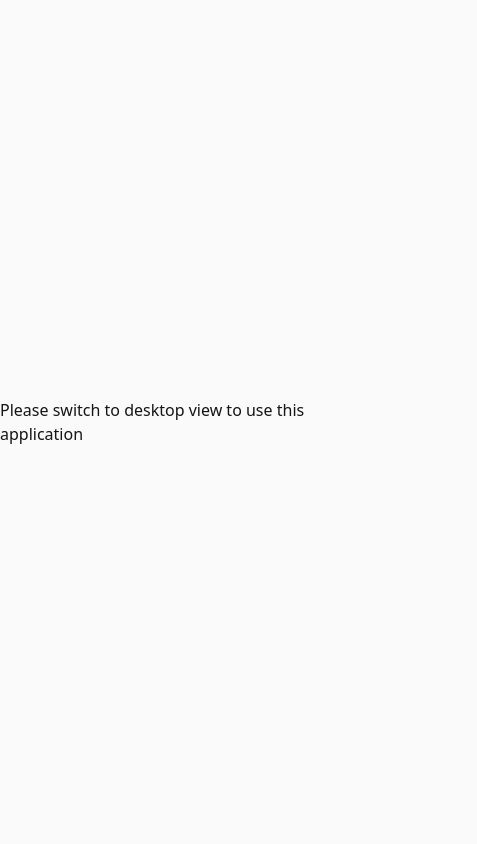
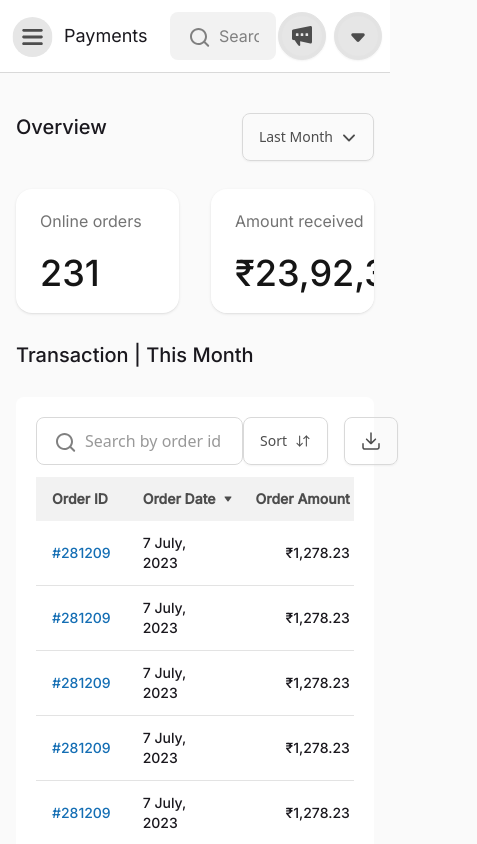
Before and after one commit to sachdevavaibhav/dukaan-dash, a React (Vite) app: page / in a window 390 px wide. Shown: the top 844 px of the page, 477 px wide, since content can reach past the window. Built offline with nearby package versions, Linux system fonts and the light colour scheme.

Commit message:
enhancement --responsive for tablet

```diff
--- a/src/App.jsx
+++ b/src/App.jsx
@@ -3,15 +3,15 @@ import Sidebar from "./components/sidebar/Sidebar"
 
 function App() {
 
-  const isMobile = window.innerWidth <= 768;
+  // const isMobile = window.innerWidth <= 768;
 
-  if (isMobile) {
-    return (
-      <div className="flex w-full h-screen justify-center items-center">
-        <h1>Please switch to desktop view to use this application</h1>
-      </div>
-    )
-  }
+  // if (isMobile) {
+  //   return (
+  //     <div className="flex w-full h-screen justify-center items-center">
+  //       <h1>Please switch to desktop view to use this application</h1>
+  //     </div>
+  //   )
+  // }
 
   return (
     <div className="flex items-start">
--- a/src/components/header/Header.jsx
+++ b/src/components/header/Header.jsx
@@ -5,10 +5,10 @@ import SearchInput from "../searchInput/SearchInput";
 
 function Navbar() {
     return (
-        <header className="navbar bg-white border-b border-b-[#D9D9D9] font-inter px-10 py-3">
+        <header className="navbar bg-white border-b border-b-[#D9D9D9] font-inter ps-16 lg:ps-4 lg:pe-4 xl:px-10 py-3">
             <div className="navbar-start flex items-center">
                 <span className="font-normal mr-3 text-primary text-lg">Payments</span>
-                <div className="flex items-center gap-1 text-xs text-secondary">
+                <div className="hidden lg:flex items-center gap-1 text-xs text-secondary">
                     <img src={helpIcon} alt="How it works?" />
                     <span>How it works?</span>
                 </div>
--- a/src/components/sidebar/Sidebar.jsx
+++ b/src/components/sidebar/Sidebar.jsx
@@ -1,49 +1,29 @@
-import { sidebarData } from "./data.js";
-import nishyanLogo from "../../assets/nishyan-logo.png";
-import chevronDownIcon from "../../assets/icons/chevronDown.svg";
-import walletIcon from "../../assets/icons/wallet.svg";
+
+import SidebarContent from "./SidebarContent.jsx";
+import hamburgerIcon from "../../assets/icons/hamburger.svg";
 
 function Sidebar() {
     return (
-        <div className="fixed left-0 flex flex-col bg-navy text-white h-screen w-full max-w-[14rem]">
-            <div className="mb-2 p-4 flex justify-between items-center">
-                <div className="flex gap-2">
-                    <div className="avatar">
-                        <div className="w-12 rounded">
-                            <img src={nishyanLogo} />
-                        </div>
+        <>
+            <div className="drawer absolute top-[2%] left-3">
+                <input id="my-drawer" type="checkbox" className="drawer-toggle" />
+                    <div className="drawer-content">
+                        {/* Page content here */}
+                        <label htmlFor="my-drawer" className="drawer-button">
+                            <img src={hamburgerIcon} alt="" />
+                        </label>
                     </div>
-                    <div className="flex flex-col justify-between">
-                        <h5 className="text-base font-inter font-medium">Nishyan</h5>
-                        <span className="text-xs font-inter font-normal underline">Visit Store</span>
+                <div className="drawer-side z-50">
+                    <label htmlFor="my-drawer" aria-label="close sidebar" className="drawer-overlay"></label>
+                    <div className="flex flex-col bg-navy text-white h-screen w-full max-w-[13rem] xl:max-w-[14rem]">
+                        <SidebarContent/>
                     </div>
                 </div>
-                <div role="button">
-                    <img src={chevronDownIcon} />
-                </div>
             </div>
-            <nav className="flex flex-col gap-1 w-full font-sans text-base font-normal px-2">
-                {sidebarData?.map((item, index) => {
-                    return (
-                        <div key={index} role="button" tabIndex={index} className={`flex items-center w-full rounded-md p-3 text-start font-medium leading-tight ${item.isActive ? "bg-navy-light" : ""} transition-all hover:bg-navy-light outline-none font-inter`}>
-                            <div className="grid place-items-center mr-4">
-                                <img src={item.icon} alt={`${item.title} icon`} />
-                            </div>
-                            {item.title}
-                        </div>
-                    );
-                })}
-            </nav>
-            <div className="flex items-center gap-4 p-3 mx-3 bg-navy-light rounded-md mt-auto mb-3">
-                <div className="bg-[#ffffff1a] p-2 rounded-md">
-                    <img src={walletIcon} className="w-full" alt="Wallet Icon" />
-                </div>
-                <div className="flex flex-col">
-                    <span className="text-xs font-inter">Available Credits</span>
-                    <span className="text-base font-inter font-medium">222.10</span>
-                </div>
+            <div className="fixed hidden lg:flex left-0 flex-col bg-navy text-white h-screen w-full max-w-[13rem] xl:max-w-[14rem]">
+                <SidebarContent />
             </div>
-        </div>
+        </>
     )
 };
 
--- /dev/null
+++ b/src/components/sidebar/SidebarContent.jsx
@@ -0,0 +1,50 @@
+import { sidebarData } from "./data.js";
+import nishyanLogo from "../../assets/nishyan-logo.png";
+import chevronDownIcon from "../../assets/icons/chevronDown.svg";
+import walletIcon from "../../assets/icons/wallet.svg";
+
+function SidebarContent() {
+    return (
+        <>
+            <div className="mb-2 p-4 flex justify-between items-center">
+                <div className="flex gap-2">
+                    <div className="avatar">
+                        <div className="w-12 rounded">
+                            <img src={nishyanLogo} />
+                        </div>
+                    </div>
+                    <div className="flex flex-col justify-between">
+                        <h5 className="text-base font-inter font-medium">Nishyan</h5>
+                        <span className="text-xs font-inter font-normal underline">Visit Store</span>
+                    </div>
+                </div>
+                <div role="button">
+                    <img src={chevronDownIcon} />
+                </div>
+            </div>
+            <nav className="flex flex-col gap-1 w-full font-sans text-base font-normal px-2">
+                {sidebarData?.map((item, index) => {
+                    return (
+                        <div key={index} role="button" tabIndex={index} className={`flex items-center w-full rounded-md p-3 text-start font-medium leading-tight ${item.isActive ? "bg-navy-light" : ""} transition-all hover:bg-navy-light outline-none font-inter`}>
+                            <div className="grid place-items-center mr-4">
+                                <img src={item.icon} alt={`${item.title} icon`} />
+                            </div>
+                            {item.title}
+                        </div>
+                    );
+                })}
+            </nav>
+            <div className="flex items-center gap-4 p-3 mx-3 bg-navy-light rounded-md mt-auto mb-3">
+                <div className="bg-[#ffffff1a] p-2 rounded-md">
+                    <img src={walletIcon} className="w-full" alt="Wallet Icon" />
+                </div>
+                <div className="flex flex-col">
+                    <span className="text-xs font-inter">Available Credits</span>
+                    <span className="text-base font-inter font-medium">222.10</span>
+                </div>
+            </div>
+        </>
+    )
+}
+
+export default SidebarContent;
--- a/src/pages/payments/Payments.jsx
+++ b/src/pages/payments/Payments.jsx
@@ -10,9 +10,9 @@ import downArrowIcon from "../../assets/icons/arrow.svg";
 
 function Payments() {
     return (
-        <div className="w-full ps-56">
+        <div className="w-full lg:ps-52 xl:ps-56">
             <Header/>
-            <section className="px-10 pt-10">
+            <section className="px-4 xl:px-10 pt-10">
                 <div className="flex justify-between mb-7">
                     <h2 className="text-xl font-inter font-medium text-primary">Overview</h2>
                     <button className="btn no-animation bg-transparent text-secondary font-medium text-sm border border-[#D9D9D9] hover:border-[#D9D9D9] hover:bg-transparent">
--- a/src/pages/payments/components/Pagination.jsx
+++ b/src/pages/payments/components/Pagination.jsx
@@ -20,8 +20,8 @@ function Pagination() {
                 <button className="no-animation font-normal text-xs xl:text-sm text-secondary font-inter xl:mx-1 btn bg-transparent border-none hover:bg-transparent">14</button>
                 <button className="no-animation font-normal text-xs xl:text-sm text-secondary font-inter xl:mx-1 btn bg-transparent border-none hover:bg-transparent">15</button>
                 <button className="no-animation font-normal text-xs xl:text-sm text-secondary font-inter xl:mx-1 btn bg-transparent border-none hover:bg-transparent">16</button>
-                <button className="no-animation font-normal text-xs xl:text-sm text-secondary font-inter xl:mx-1 btn bg-transparent border-none hover:bg-transparent">17</button>
-                <button className="no-animation font-normal text-xs xl:text-sm text-secondary font-inter xl:mx-1 btn bg-transparent border-none hover:bg-transparent">18</button>
+                <button className="no-animation font-normal text-xs xl:text-sm text-secondary font-inter xl:mx-1 btn bg-transparent border-none hover:bg-transparent hidden lg:block">17</button>
+                <button className="no-animation font-normal text-xs xl:text-sm text-secondary font-inter xl:mx-1 btn bg-transparent border-none hover:bg-transparent hidden lg:block">18</button>
             </div>
             <div>
                 <button className="btn no-animation bg-transparent text-secondary font-medium text-xs xl:text-sm border border-[#D9D9D9] hover:border-[#D9D9D9] hover:bg-transparent">
```
Also changed, not shown: src/assets/icons/hamburger.svg (added).
